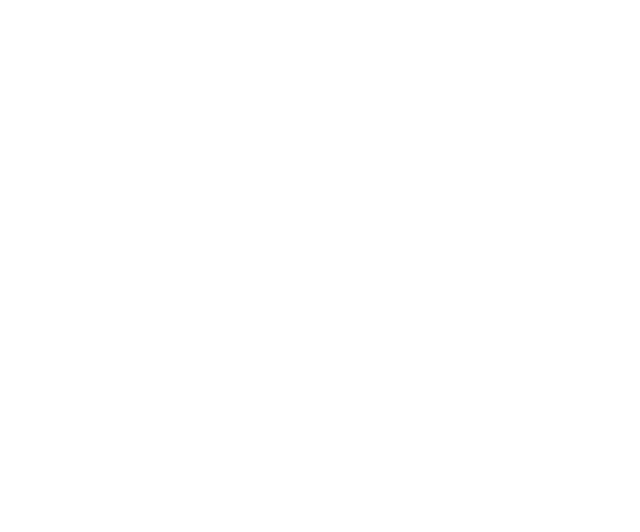
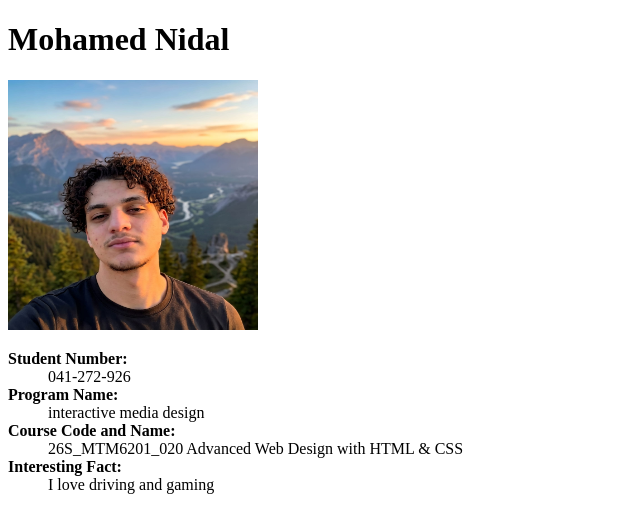
Before and after one commit to toua0011/mtm6201-week1, a plain HTML site: page index.html in a window 1280 px wide. Shown: the whole page, without its empty margins (0-640 px from the left). Drawn offline with Linux system fonts and the light colour scheme.

Commit message:
add nidal.jpeg image and update index.html to include it

```diff
--- a/index.html
+++ b/index.html
@@ -7,5 +7,23 @@
 </head>
 <body>
 
+    <h1>Mohamed Nidal</h1>
+
+
+    <img src="images/nidal.jpeg" alt="Mohamed nidal" width="250" height="250">
+
+    <dl>
+        <dt><strong>Student Number:</strong></dt>
+        <dd>041-272-926</dd>
+
+        <dt><strong>Program Name:</strong></dt>
+        <dd>interactive media design</dd>
+
+        <dt><strong>Course Code and Name:</strong></dt>
+        <dd>26S_MTM6201_020 Advanced Web Design with HTML & CSS</dd>
+
+        <dt><strong>Interesting Fact:</strong></dt>
+        <dd>I love driving and gaming</dd>
+    </dl>
 </body>
 </html>
```
Also changed, not shown: images/nidal.jpeg (added).
